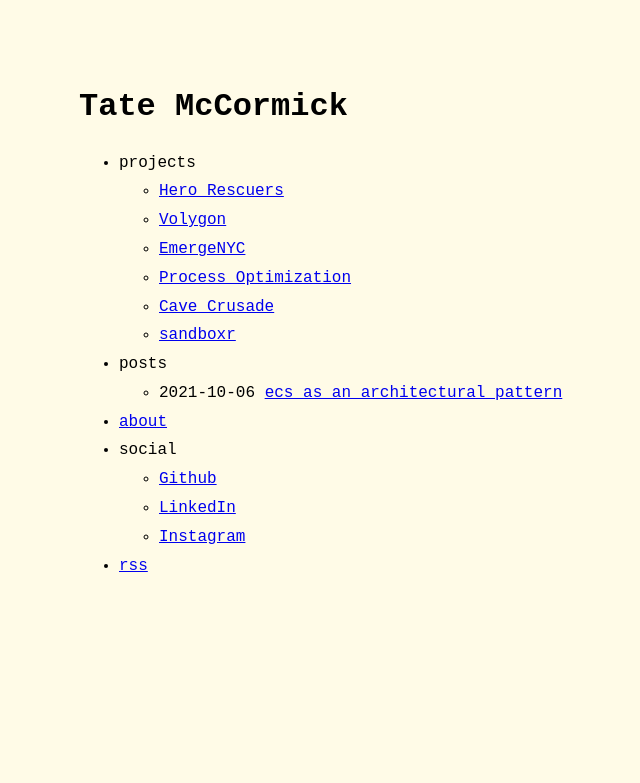
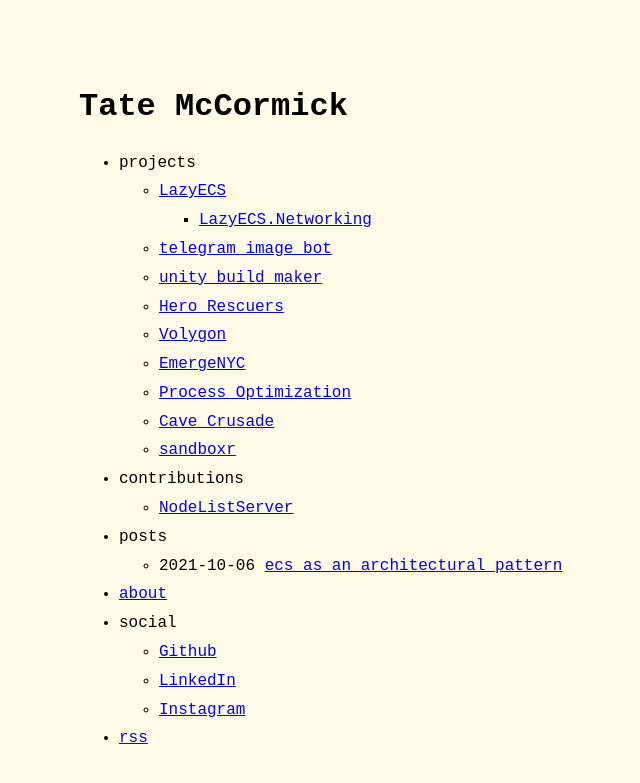
Before and after one commit to tatelax/tatelax.github.io, a Jekyll site: the page built from index.markdown, in a window 1280 px wide. Shown: the top 783 px of the page, without its empty margins (241-881 px from the left). Built offline with Jekyll 4.4.1, drawn with Linux system fonts in a browser that asks for light colours.

Commit message:
Update menu.yml

```diff
--- a/_data/menu.yml
+++ b/_data/menu.yml
@@ -4,6 +4,15 @@
 entries:
   - title: projects
     entries:
+      - title: LazyECS
+        url: https://github.com/tatelax/LazyECS
+        entries:
+          - title: LazyECS.Networking
+            url: https://github.com/tatelax/LazyECS.Networking
+      - title: telegram_image_bot
+        url: https://github.com/tatelax/telegram_image_bot
+      - title: unity_build_maker
+        url: https://github.com/tatelax/unity_build_maker
       - title: Hero Rescuers
         url: shit
       - title: Volygon
@@ -16,6 +25,11 @@
         url: shit
       - title: sandboxr
         url: shit
+
+  - title: contributions
+    entries:
+      - title: NodeListServer
+        url: https://github.com/SoftwareGuy/NodeListServer
 
   - title: posts
     post_list:
```
